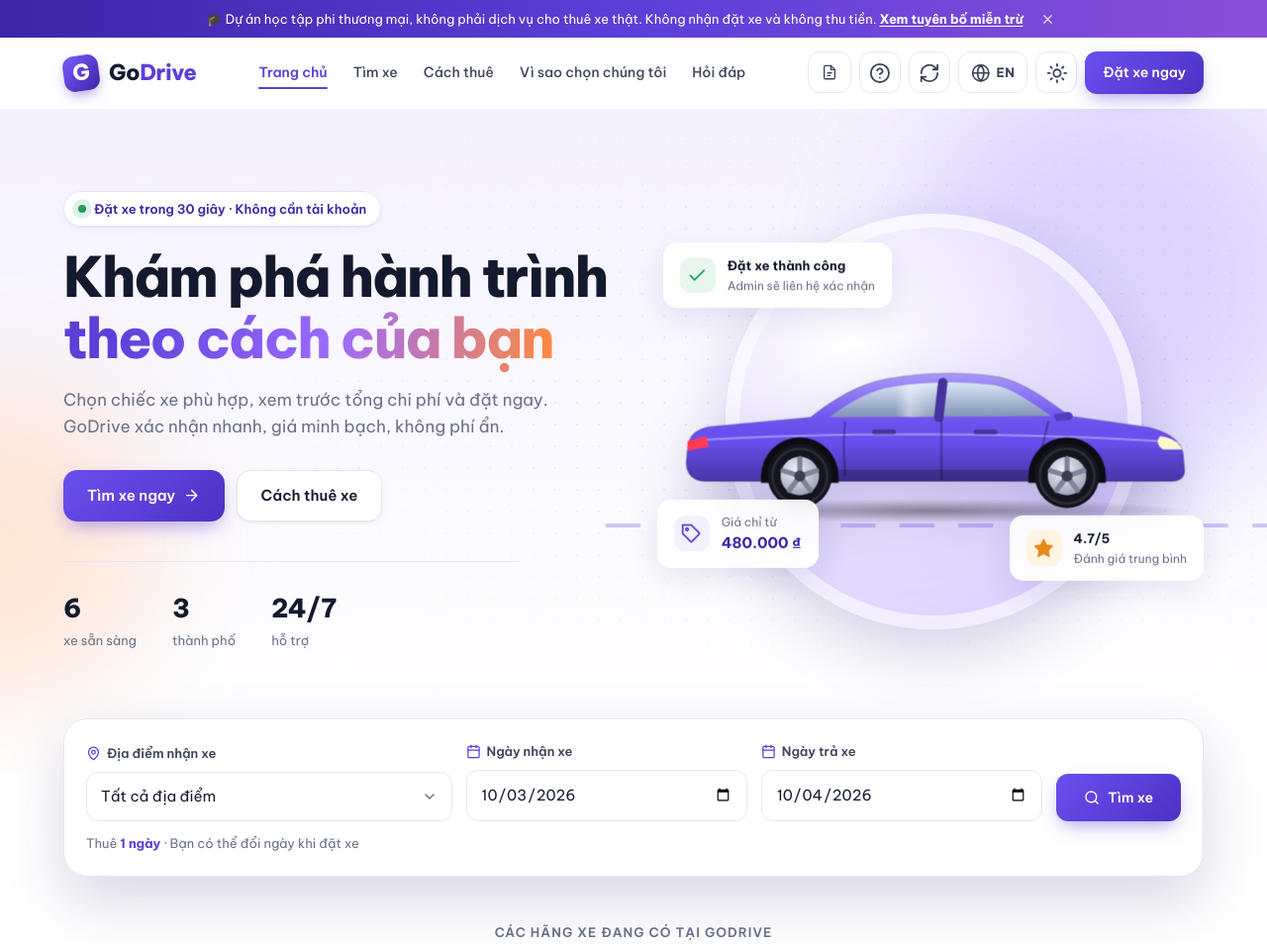
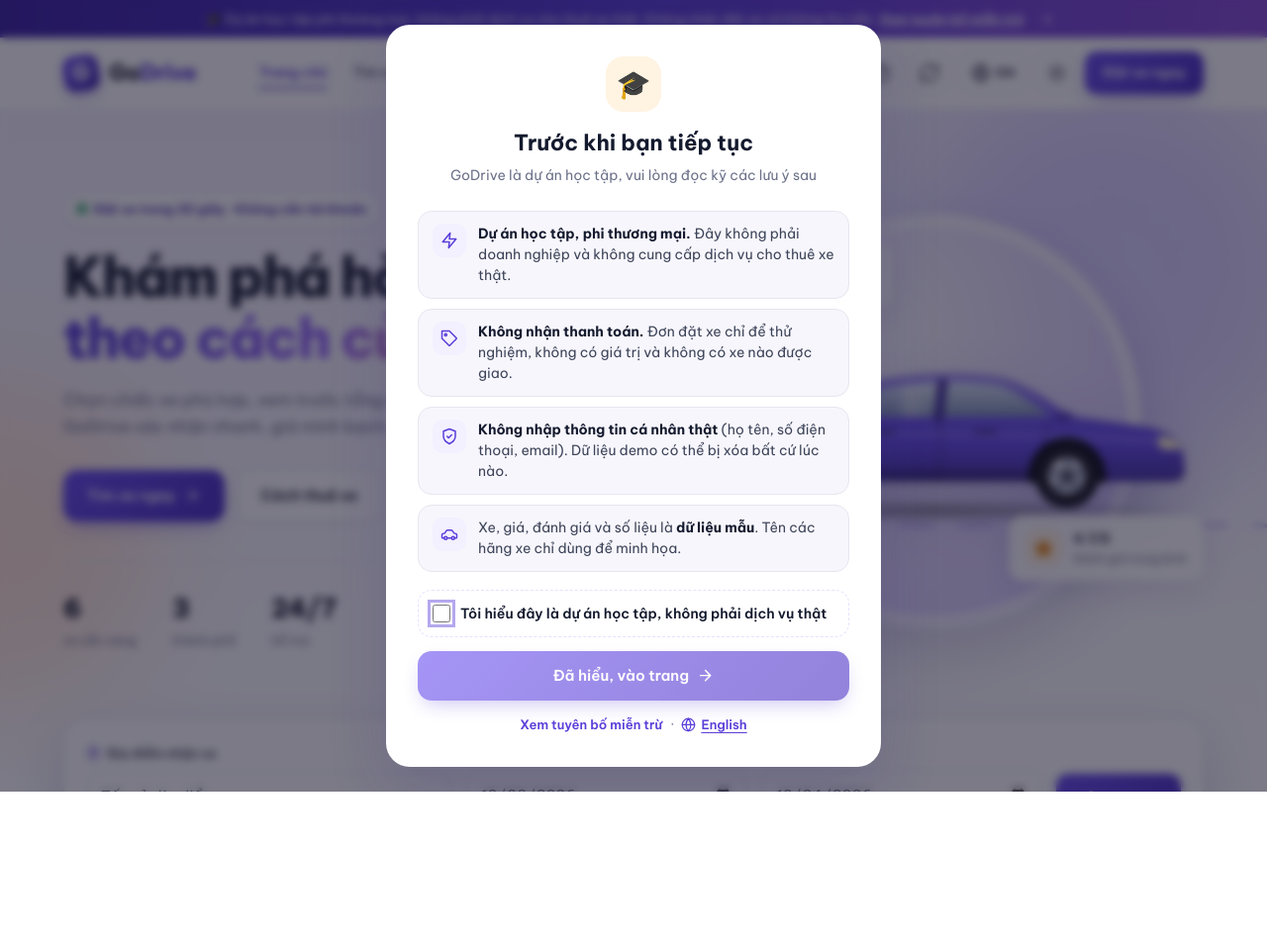
Before and after one commit to s1gnuh/Car-Rental-App-GoDrive, a PHP site: page / in a window 1280 px wide. Shown: the top 954 px of the page at 99% size. After the commit the page ends 800 px from the top, so only its background shows below. Run offline with PHP 8.4, Linux system fonts and the light colour scheme.

Commit message:
Show a learning-project disclaimer popup on every visit
- Popup on each browser session with the key notes (non-commercial, no
  payments, no real personal data, sample data)
- Must tick the acknowledgement before continuing; cannot be dismissed by
  clicking outside or pressing Esc
- Links to /disclaimer.html and switches Vietnamese/English in place

Co-Authored-By: Claude Opus 5.5 <noreply@anthropic.com>

```diff
--- a/css/style.css
+++ b/css/style.css
@@ -3727,3 +3727,106 @@ footer .brand:hover {
     text-align: left;
   }
 }
+
+/* ---------- Popup tuyên bố dự án học tập ---------- */
+#disclaimerModal {
+  z-index: 70;
+}
+
+.disclaimer-modal {
+  width: min(500px, 100%);
+}
+
+.disc-icon {
+  font-size: 28px;
+  background: var(--orange-50);
+}
+
+.disc-list {
+  display: grid;
+  gap: 10px;
+  margin: 4px 0 18px;
+}
+
+.disc-list li {
+  display: flex;
+  gap: 12px;
+  align-items: flex-start;
+  padding: 12px 14px;
+  border-radius: 14px;
+  font-size: 14px;
+  line-height: 1.5;
+  color: var(--text-2);
+  background: var(--bg-tint);
+  border: 1px solid var(--line);
+}
+
+.disc-list li > .i {
+  flex-shrink: 0;
+  width: 34px;
+  height: 34px;
+  padding: 8px;
+  border-radius: 10px;
+  color: var(--primary);
+  background: var(--primary-50);
+}
+
+.disc-list b {
+  color: var(--text);
+}
+
+.disc-check {
+  display: flex;
+  gap: 10px;
+  align-items: flex-start;
+  margin-bottom: 14px;
+  padding: 12px 14px;
+  border-radius: 14px;
+  font-size: 14px;
+  font-weight: 600;
+  cursor: pointer;
+  border: 1.5px dashed var(--primary-100);
+}
+
+.disc-check input {
+  flex-shrink: 0;
+  width: 18px;
+  height: 18px;
+  min-height: 0;
+  padding: 0;
+  border: 0;
+  border-radius: 4px;
+  box-shadow: none;
+  appearance: auto;
+  margin-top: 2px;
+  accent-color: var(--primary);
+  cursor: pointer;
+}
+
+.disc-check:has(input:checked) {
+  border-style: solid;
+  border-color: var(--primary);
+  background: var(--primary-50);
+}
+
+.disc-foot {
+  display: flex;
+  justify-content: center;
+  align-items: center;
+  flex-wrap: wrap;
+  gap: 8px;
+  margin-top: 14px;
+  font-size: 13px;
+  color: var(--muted);
+}
+
+.disc-foot a {
+  color: var(--primary);
+  font-weight: 600;
+}
+
+.disc-foot .text-link {
+  display: inline-flex;
+  align-items: center;
+  gap: 5px;
+}
--- a/disclaimer.html
+++ b/disclaimer.html
@@ -12,7 +12,7 @@
   <link rel="preconnect" href="https://fonts.googleapis.com">
   <link rel="preconnect" href="https://fonts.gstatic.com" crossorigin>
   <link href="https://fonts.googleapis.com/css2?family=Be+Vietnam+Pro:wght@400;500;600;700;800&display=swap" rel="stylesheet">
-  <link rel="stylesheet" href="/css/style.css?v=2026.10.03-1633" />
+  <link rel="stylesheet" href="/css/style.css?v=2026.10.03-1639" />
   <script>
     (function () {
       var t = null, l = null;
--- a/index.html
+++ b/index.html
@@ -11,8 +11,8 @@
   <link rel="preconnect" href="https://fonts.googleapis.com">
   <link rel="preconnect" href="https://fonts.gstatic.com" crossorigin>
   <link href="https://fonts.googleapis.com/css2?family=Be+Vietnam+Pro:wght@400;500;600;700;800&display=swap" rel="stylesheet">
-  <meta name="app-version" content="2026.10.03-1633" />
-  <link rel="stylesheet" href="/css/style.css?v=2026.10.03-1633" />
+  <meta name="app-version" content="2026.10.03-1639" />
+  <link rel="stylesheet" href="/css/style.css?v=2026.10.03-1639" />
   <script>
     // Áp dụng chế độ sáng/tối trước khi trang hiển thị để tránh nháy màu
     (function () {
@@ -398,6 +398,12 @@
     <svg class="i"><use href="#i-arrow-up" /></svg>
   </button>
 
+  <div class="modal hidden" id="disclaimerModal" role="alertdialog" aria-modal="true" aria-labelledby="discTitle" aria-describedby="discBody">
+    <div class="modal-box disclaimer-modal">
+      <div id="disclaimerContent"></div>
+    </div>
+  </div>
+
   <div class="modal hidden" id="helpModal" role="dialog" aria-modal="true" aria-labelledby="helpTitle">
     <div class="modal-box help-modal">
       <button class="modal-close" data-close="helpModal" data-i18n-aria="close" aria-label="Đóng">
@@ -448,8 +454,8 @@
     </div>
   </div>
 
-  <script src="/js/car-art.js?v=2026.10.03-1633"></script>
-  <script src="/js/app.js?v=2026.10.03-1633"></script>
+  <script src="/js/car-art.js?v=2026.10.03-1639"></script>
+  <script src="/js/app.js?v=2026.10.03-1639"></script>
 </body>
 
 </html>
--- a/js/app.js
+++ b/js/app.js
@@ -184,6 +184,15 @@ const STR = {
     bookingNote: ["Bạn chưa phải thanh toán ngay. GoDrive sẽ gọi điện xác nhận đơn.", "No payment now. GoDrive will call you to confirm the booking."],
     demoNote: ["Bản demo học tập: đơn đặt xe không có giá trị và không phát sinh thanh toán. Vui lòng dùng thông tin giả.", "Learning demo: bookings have no value and no payment is taken. Please use made-up details."],
     demoMore: ["Xem tuyên bố miễn trừ", "Read the disclaimer"],
+    discTitle: ["Trước khi bạn tiếp tục", "Before you continue"],
+    discSub: ["GoDrive là dự án học tập, vui lòng đọc kỹ các lưu ý sau", "GoDrive is a learning project, please read the notes below"],
+    disc1: ["<b>Dự án học tập, phi thương mại.</b> Đây không phải doanh nghiệp và không cung cấp dịch vụ cho thuê xe thật.", "<b>Non-commercial learning project.</b> This is not a business and does not provide a real car rental service."],
+    disc2: ["<b>Không nhận thanh toán.</b> Đơn đặt xe chỉ để thử nghiệm, không có giá trị và không có xe nào được giao.", "<b>No payments are accepted.</b> Bookings are for testing only, have no value and no car is delivered."],
+    disc3: ["<b>Không nhập thông tin cá nhân thật</b> (họ tên, số điện thoại, email). Dữ liệu demo có thể bị xóa bất cứ lúc nào.", "<b>Do not enter real personal information</b> (name, phone, email). Demo data may be deleted at any time."],
+    disc4: ["Xe, giá, đánh giá và số liệu là <b>dữ liệu mẫu</b>. Tên các hãng xe chỉ dùng để minh họa.", "Cars, prices, ratings and figures are <b>sample data</b>. Car brand names are used for illustration only."],
+    discAgree: ["Tôi hiểu đây là dự án học tập, không phải dịch vụ thật", "I understand this is a learning project, not a real service"],
+    discOk: ["Đã hiểu, vào trang", "I understand, continue"],
+    discLang: ["English", "Tiếng Việt"],
     errName: ["Vui lòng nhập họ tên", "Please enter your name"],
     errNameChars: ["Họ tên chỉ được chứa chữ cái", "Name can only contain letters"],
     errPhone: ["Số điện thoại phải gồm 9–10 chữ số", "Phone number must have 9–10 digits"],
@@ -340,6 +349,10 @@ function setLang(next) {
     if ($("#lookupResults").innerHTML && lastLookup) renderLookup(lastLookup);
     if (!$("#helpModal").classList.contains("hidden")) renderHelp();
     if (!$("#carModal").classList.contains("hidden") && detailCarId != null) openCarDetail(detailCarId, true);
+    if (!$("#disclaimerModal").classList.contains("hidden")) {
+        renderDisclaimer();
+        $("#discLang")?.focus({ preventScroll: true });
+    }
 }
 
 /* ================== Chế độ sáng / tối ================== */
@@ -458,7 +471,49 @@ function closeModal(id) {
 }
 
 function closeAllModals() {
-    $$(".modal:not(.hidden)").forEach(m => closeModal(m.id));
+    // Popup tuyên bố chỉ đóng khi người xem xác nhận đã hiểu
+    $$(".modal:not(.hidden):not(#disclaimerModal)").forEach(m => closeModal(m.id));
+}
+
+/* ================== Popup tuyên bố dự án học tập ================== */
+
+const DISCLAIMER_KEY = "godrive_disclaimer_ack";
+
+// Hiện mỗi lần vào web (mỗi phiên trình duyệt); tải lại trang trong cùng phiên thì không hiện lại
+function disclaimerAcked() {
+    try { return sessionStorage.getItem(DISCLAIMER_KEY) === "1"; } catch (_) { return false; }
+}
+
+function renderDisclaimer() {
+    const checked = $("#discAgree")?.checked || false;
+    $("#disclaimerContent").innerHTML = `
+        <div class="modal-logo">
+            <span class="modal-icon disc-icon" aria-hidden="true">🎓</span>
+            <h2 id="discTitle">${esc(t("discTitle"))}</h2>
+            <p>${esc(t("discSub"))}</p>
+        </div>
+        <ul class="disc-list" id="discBody">
+            ${[["disc1", "zap"], ["disc2", "tag"], ["disc3", "shield"], ["disc4", "car"]].map(([k, ic]) => `<li>${icon(ic)}<span>${t(k)}</span></li>`).join("")}
+        </ul>
+        <label class="disc-check"><input type="checkbox" id="discAgree" ${checked ? "checked" : ""}><span>${esc(t("discAgree"))}</span></label>
+        <button class="btn btn-primary full btn-large" id="discOk" ${checked ? "" : "disabled"}>${esc(t("discOk"))} ${icon("arrow")}</button>
+        <div class="disc-foot">
+            <a href="/disclaimer.html">${esc(t("demoMore"))}</a>
+            <span aria-hidden="true">·</span>
+            <button type="button" class="text-link" id="discLang">${icon("globe")} ${esc(t("discLang"))}</button>
+        </div>`;
+    $("#discAgree").onchange = e => { $("#discOk").disabled = !e.target.checked; };
+    $("#discOk").onclick = () => {
+        try { sessionStorage.setItem(DISCLAIMER_KEY, "1"); } catch (_) { }
+        closeModal("disclaimerModal");
+    };
+    $("#discLang").onclick = () => setLang(lang === "en" ? "vi" : "en");
+}
+
+function initDisclaimer() {
+    if (disclaimerAcked()) return;
+    renderDisclaimer();
+    openModal("disclaimerModal");
 }
 
 /* ================== Danh sách xe ================== */
@@ -1305,7 +1360,7 @@ function bindEvents() {
     });
     $$(".modal").forEach(modal => {
         modal.addEventListener("mousedown", e => {
-            if (e.target === modal) closeModal(modal.id);
+            if (e.target === modal && modal.id !== "disclaimerModal") closeModal(modal.id);
         });
     });
     document.addEventListener("keydown", e => {
@@ -1441,3 +1496,4 @@ initSpotlight();
 initReveal();
 loadCars();
 checkForUpdate();
+initDisclaimer();
--- a/version.json
+++ b/version.json
@@ -1 +1 @@
-{"version": "2026.10.03-1633"}
+{"version": "2026.10.03-1639"}
```
Also changed, not shown: admin.html (+4 -4 lines).
